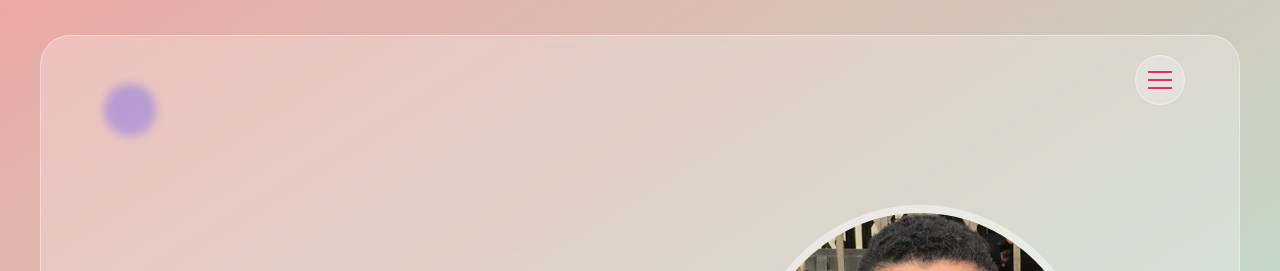
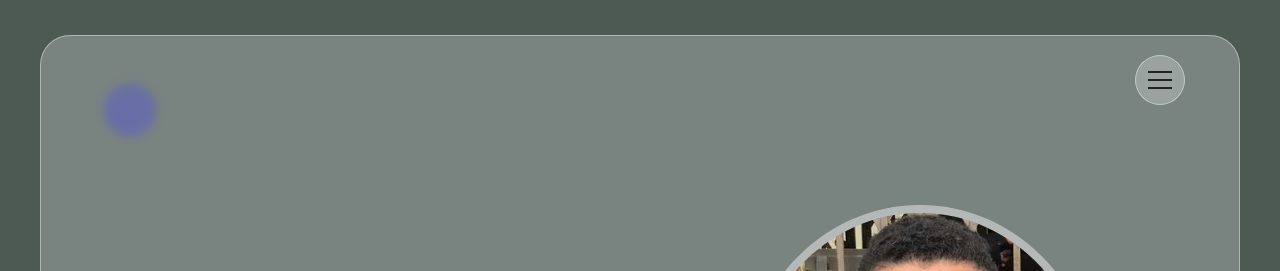
Before and after one commit to Mohamed-Hatem153/myPortfolio, a plain HTML site: page index.html in a window 1280 px wide. Shown: the top 271 px of the page. Drawn offline with Linux system fonts and the light colour scheme.

Commit message:
change colors

```diff
--- a/css/style.css
+++ b/css/style.css
@@ -3,13 +3,13 @@
 
 /*----------------- Variables ----------------*/
 :root {
-  --main-color: #e02f6b;
+  --main-color: #222;
   --blue: #0000ff;
   --blue-dark: #18293c;
   --orange: #ffa500;
   --green-yellow: #cddc39;
-  --pink-light: #efa2b4;
-  --cyan-light: #aef1ee;
+  --pink-light: #3c4858;
+  --cyan-light: #3c4858;
   --white: #ffffff;
   --white-alpha-40: rgba(255, 255, 255, 0.4);
   --white-alpha-25: rgba(255, 255, 255, 0.25);
```
Also changed, not shown: 1 other file.
